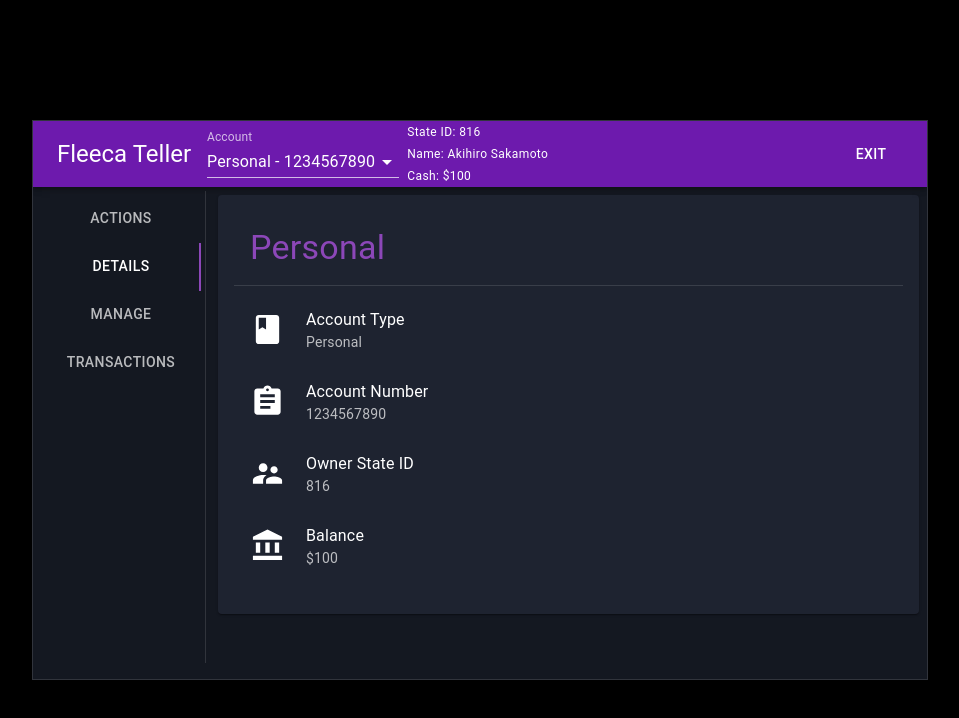
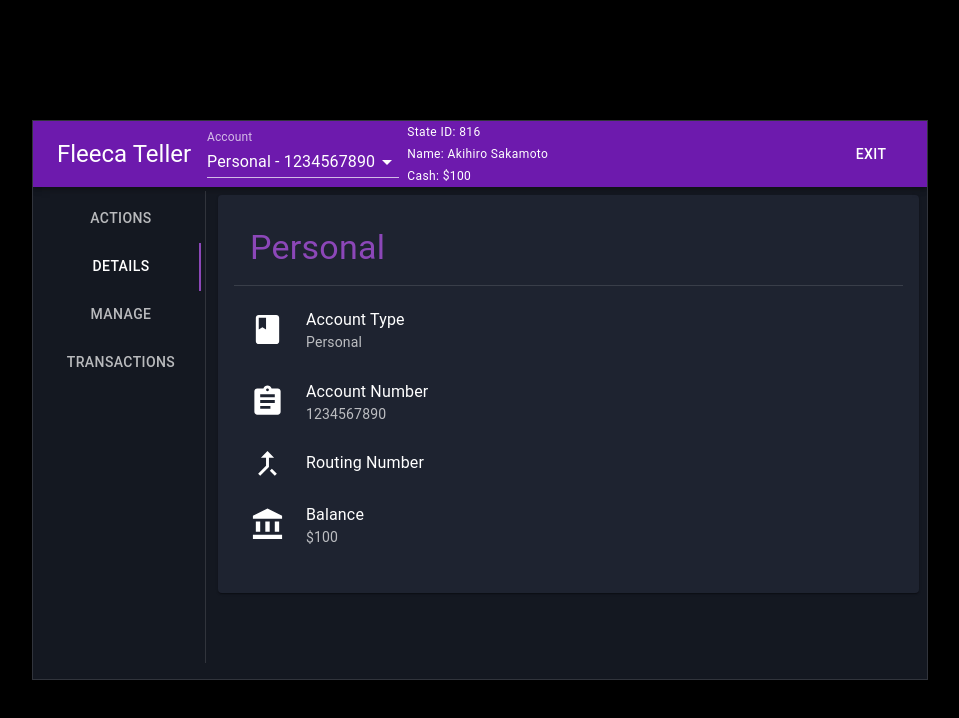
Before and after one commit to davidjyee/atm-react-ui, a React (Create React App) app: page /#/details in a window 1280 px wide. Shown: the top 718 px of the page, without its empty margins (160-1119 px from the left). Built offline with nearby package versions, Linux system fonts and the light colour scheme.

Commit message:
Updated types to match closer to how the backend is represented

```diff
--- a/src/components/pages/DetailsPage.tsx
+++ b/src/components/pages/DetailsPage.tsx
@@ -17,7 +17,7 @@
 import {
   AccountBalance as AccountBalanceIcon,
   Assignment as AssignmentIcon,
-  SupervisorAccount as SupervisorAccountIcon,
+  CallMerge as CallMergeIcon,
   Class as ClassIcon,
 } from '@material-ui/icons';
 
@@ -57,9 +57,9 @@
             </ListItem>
             <ListItem>
               <ListItemIcon>
-                <SupervisorAccountIcon fontSize="large" />
+                <CallMergeIcon fontSize="large" />
               </ListItemIcon>
-              <ListItemText primary="Owner State ID" secondary={account.owner} />
+              <ListItemText primary="Routing Number" secondary={account.routing} />
             </ListItem>
             <ListItem>
               <ListItemIcon>
--- a/src/reducers/messageReducer.ts
+++ b/src/reducers/messageReducer.ts
@@ -5,30 +5,36 @@
   START_TRANSACTION_MESSAGE,
   FINISH_TRANSACTION_MESSAGE,
 } from '../actions';
-import { Account, Transaction } from '../types';
+import { AccessInfo, Account, Transaction } from '../types';
 import { DateTime } from 'luxon';
 
 interface data {
+  access: Array<AccessInfo>;
   accounts: Array<Account>;
   transactions: Array<Transaction>;
   transactionLock: boolean;
 }
 
 const initialState: data = {
+  access: [
+    {
+      id: 0,
+      userId: 816,
+      accessLevel: 0,
+    },
+  ],
   accounts: [
     {
       name: 'Personal',
       type: 'Personal',
-      owner: 816,
-      accessors: [],
+      routing: 100,
       id: 1234567890,
       balance: 100,
     },
     {
       name: 'Pillbox',
       type: 'Business',
-      owner: 816,
-      accessors: [],
+      routing: 200,
       id: 9876543210,
       balance: 1000,
     },
```
Also changed, not shown: src/types.d.ts (+8 -5 lines).
